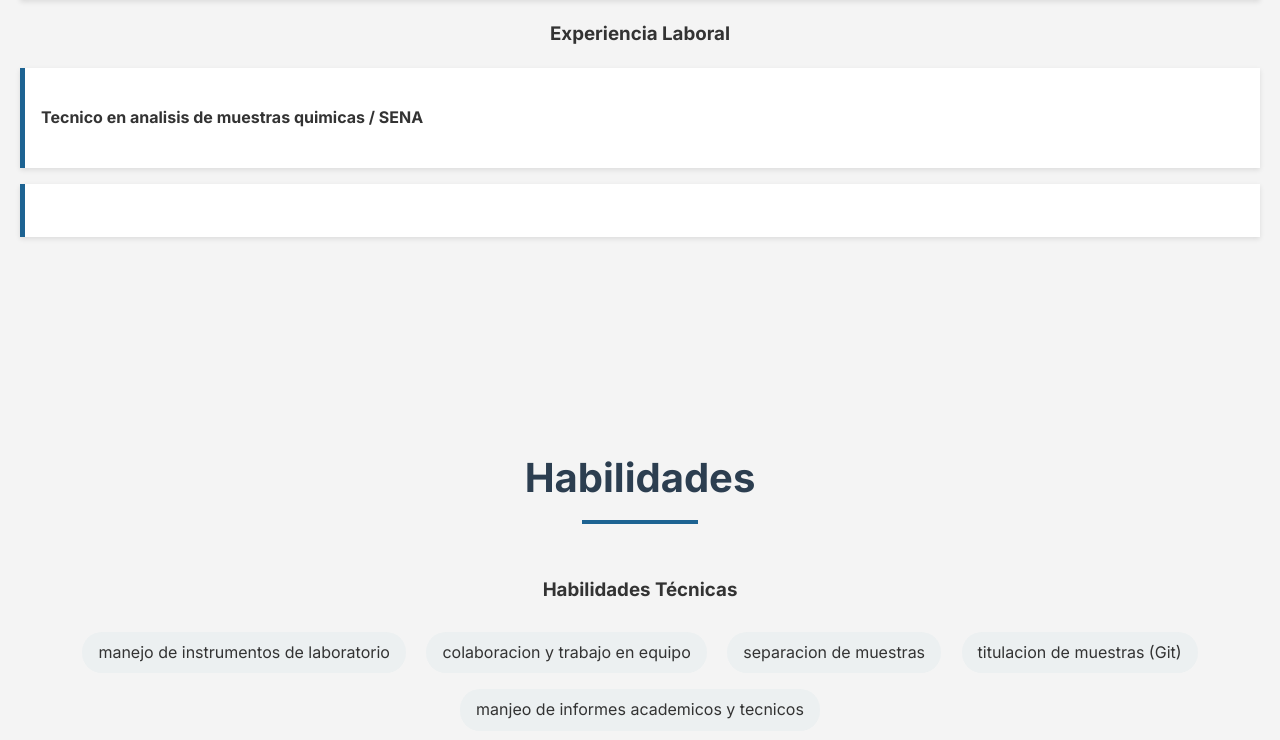
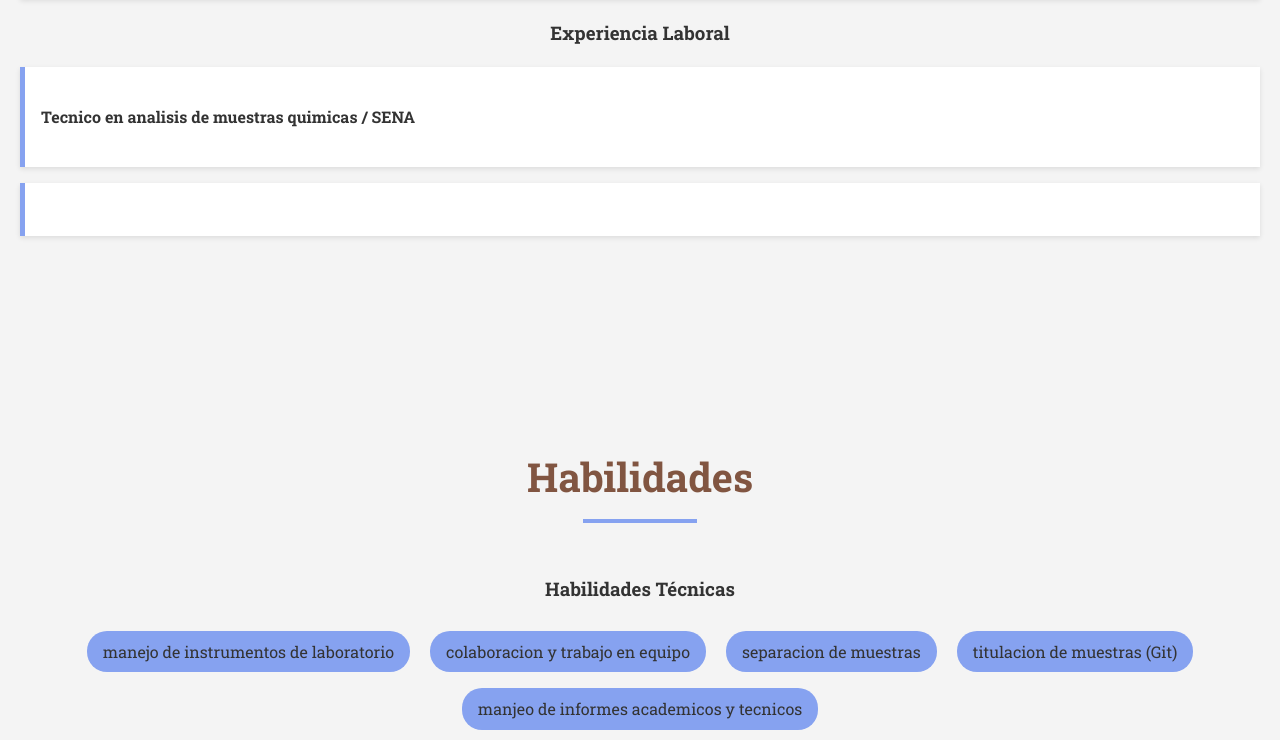
Before and after one commit to MarianToro/MylandingPage, a plain HTML site: page index.html in a window 1280 px wide. Shown: the part 1300-2040 px from the top of the page. Drawn offline with Linux system fonts and the light colour scheme.

Commit message:
cambios nuevos,colores

```diff
--- a/Style.css
+++ b/Style.css
@@ -1,7 +1,7 @@
 /* Estilos generales */
 :root {
-    --primary-color: #1d6392;
-    --secondary-color: #2c3e50;
+    --primary-color: #86a2f0;
+    --secondary-color: #815541;
     --text-color: #333333;;
     --background-color: #f4f4f4;
     --light-gray: #ecf0f1;
@@ -9,7 +9,7 @@
 
 
 body {
-    font-family: "inter", sans-serif;
+    font-family: Roboto Slab;
     line-height: 1.6;
     margin: 0;
     padding: 0;
@@ -104,7 +104,7 @@ body {
 }
 
 .list li {
-    background-color: white;
+    background-color: rgb(255, 255, 255);
     border-left: 5px solid var(--primary-color);
     padding: 1rem;
     margin-bottom: 1rem;
@@ -114,7 +114,7 @@ body {
 
 .list-inline li {
     display: inline-block;
-    background-color: var(--light-gray);
+    background-color: #86a2f0;
     padding: 0.5rem 1rem;
     border-radius: 20px;
     margin: 0.5rem;
--- a/index.html
+++ b/index.html
@@ -4,7 +4,7 @@
     <meta charset="UTF-8">
     <meta name="viewport" content="width=device-width, initial-scale=1.0">
     <style>
-@import url('https://fonts.googleapis.com/css2?family=Inter:ital,opsz,wght@0,14..32,100..900;1,14..32,100..900&display=swap');
+@import url('https://fonts.googleapis.com/css2?family=Roboto+Slab:wght@100..900&display=swap');
 </style>
     <title>Mi CV - Landing Page</title>
     <link rel="stylesheet" href="./Style.css">
```
